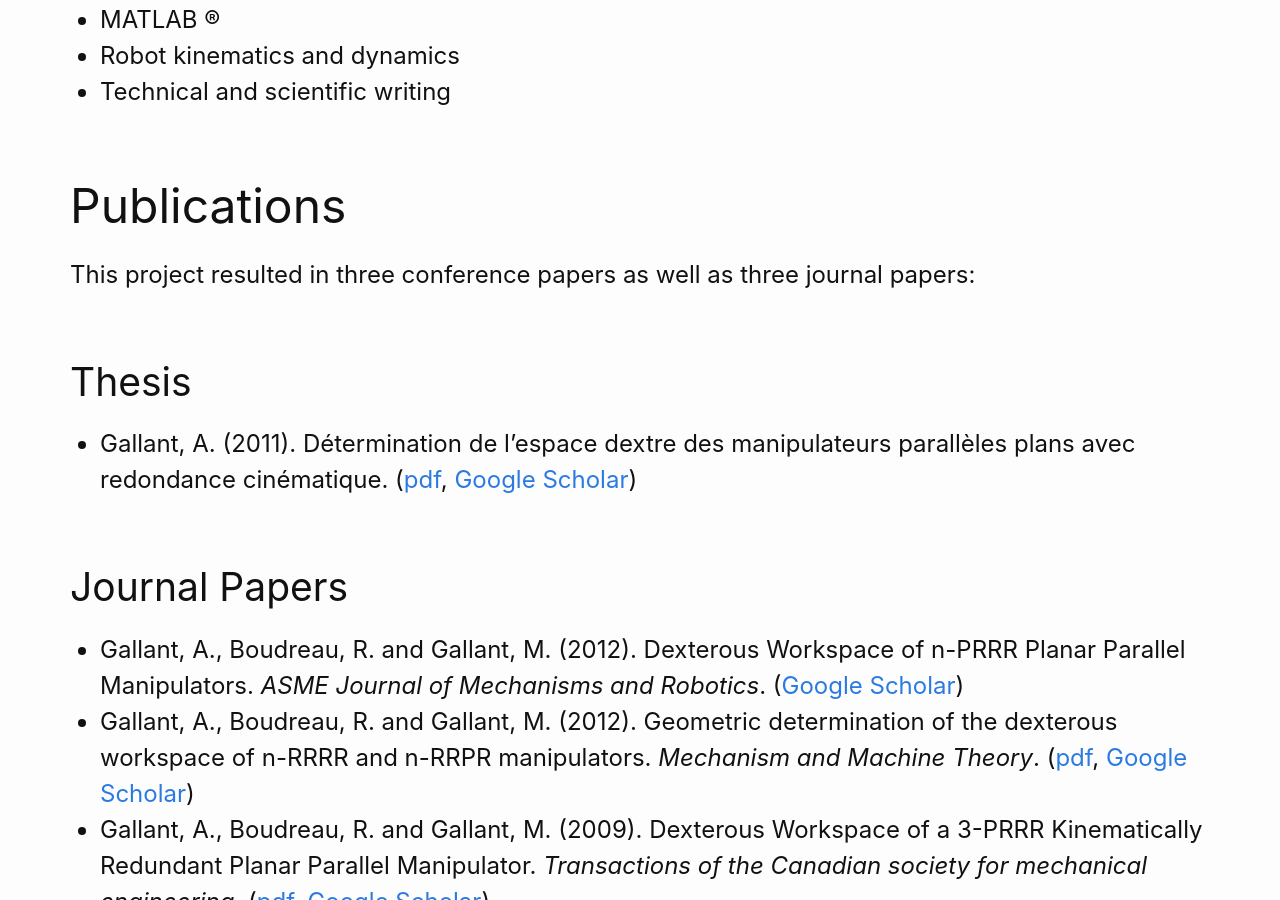
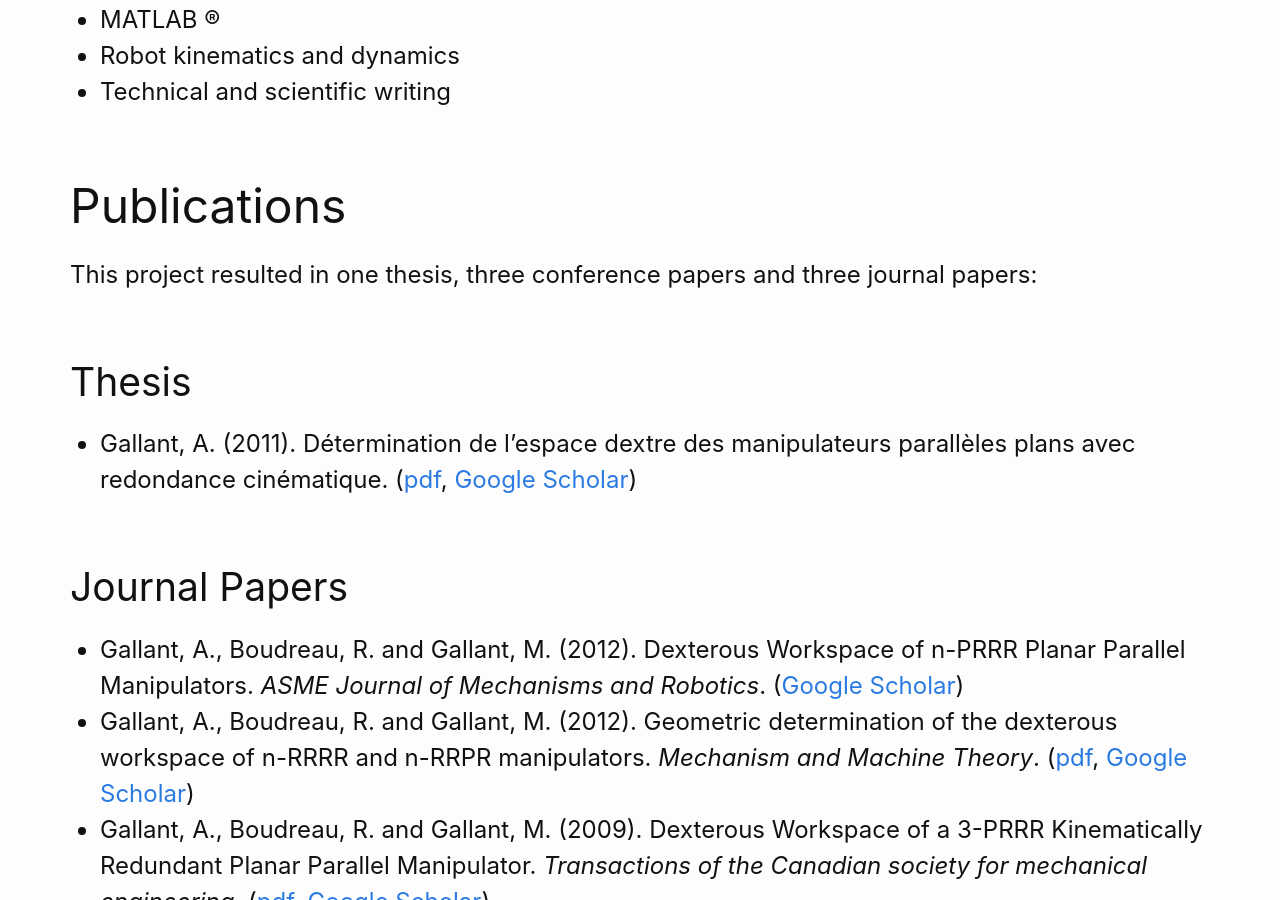
Before and after one commit to gallantandre/gallantandre.github.io, a Jekyll site: the page built from _posts/2011-04-01-masters.md, in a window 1280 px wide and 900 px high, scrolled down 1474 px. Built offline with Jekyll 4.4.1, drawn with Linux system fonts in a browser that asks for light colours; our own code applies the rules of GitHub Pages for plain Markdown files.

Commit message:
Update 2011-04-01-masters.md

```diff
--- a/_posts/2011-04-01-masters.md
+++ b/_posts/2011-04-01-masters.md
@@ -27,7 +27,7 @@ The old way of determining the dexterous workspace was to sample a large number
 - Technical and scientific writing
 
 ## Publications
-This project resulted in three conference papers as well as three journal papers:
+This project resulted in one thesis, three conference papers and three journal papers:
 
 ### Thesis
 - Gallant, A. (2011). Détermination de l'espace dextre des manipulateurs parallèles plans avec redondance cinématique. ([pdf](https://central.bac-lac.gc.ca/.item?id=MR81190&op=pdf&app=Library&oclc_number=1007724872), [Google Scholar](https://scholar.google.com/citations?view_op=view_citation&hl=en&user=SvfSQMMAAAAJ&sortby=pubdate&citation_for_view=SvfSQMMAAAAJ:QIV2ME_5wuYC))
```
